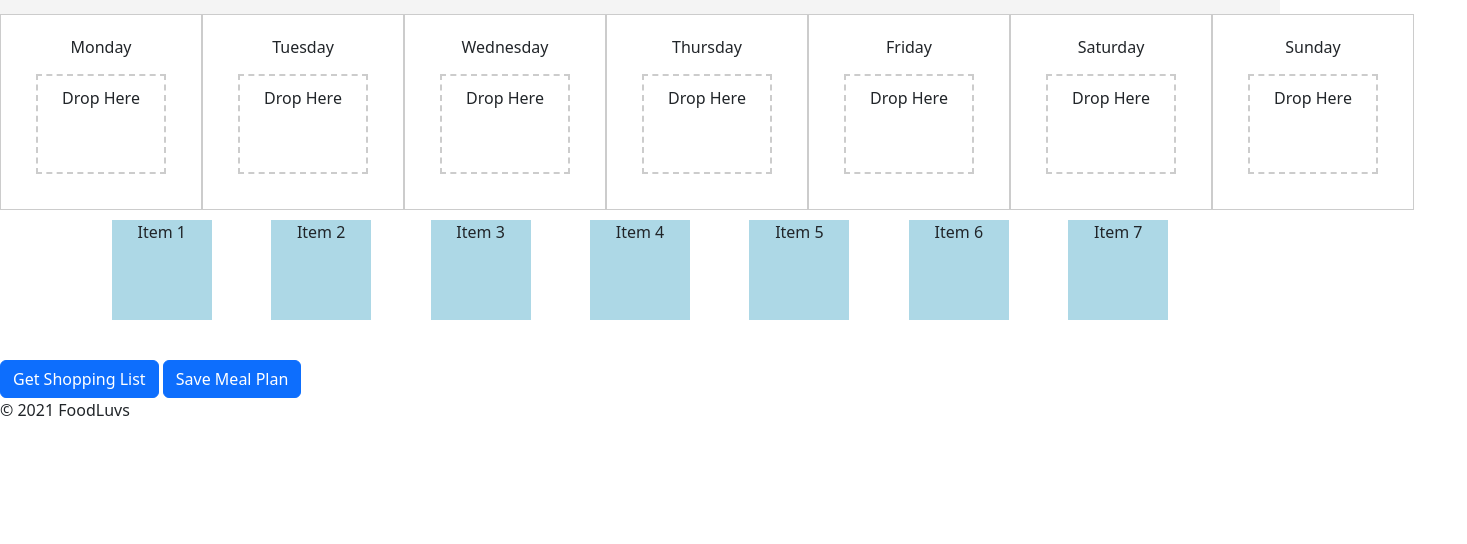
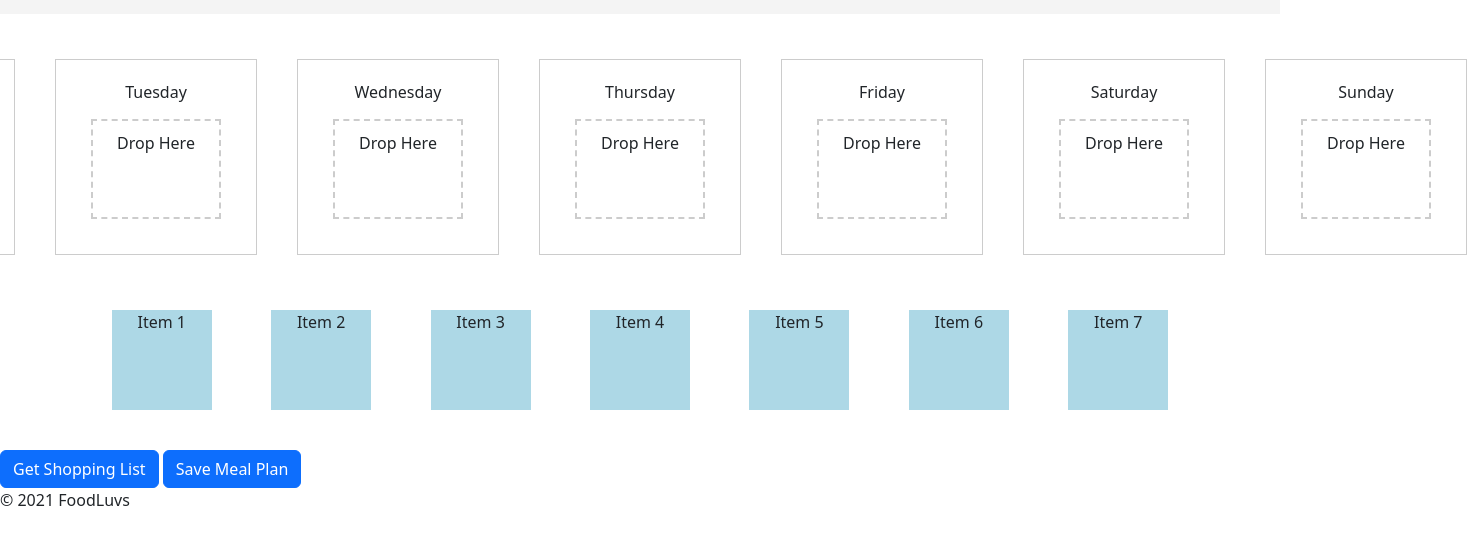
Before and after one commit to Condor2665/FoodLuvs, a plain HTML site: page index.html in a window 1280 px wide. Shown: the part 76-620 px from the top of the page, 1467 px wide, since content can reach past the window. Drawn offline with nearby package versions, Linux system fonts and the light colour scheme.

Commit message:
minor CSS tweaks

```diff
--- a/Assets/CSS/style.css
+++ b/Assets/CSS/style.css
@@ -18,12 +18,14 @@ CSS Styling
 
 .days {
   display: flex;
-  justify-content: space-between;
+  justify-content: center;
+  margin: 25px;
 }
 
 .day {
   flex: 1;
   border: 1px solid #ccc;
+  margin: 20px;
   padding: 20px;
   text-align: center;
 }
```
